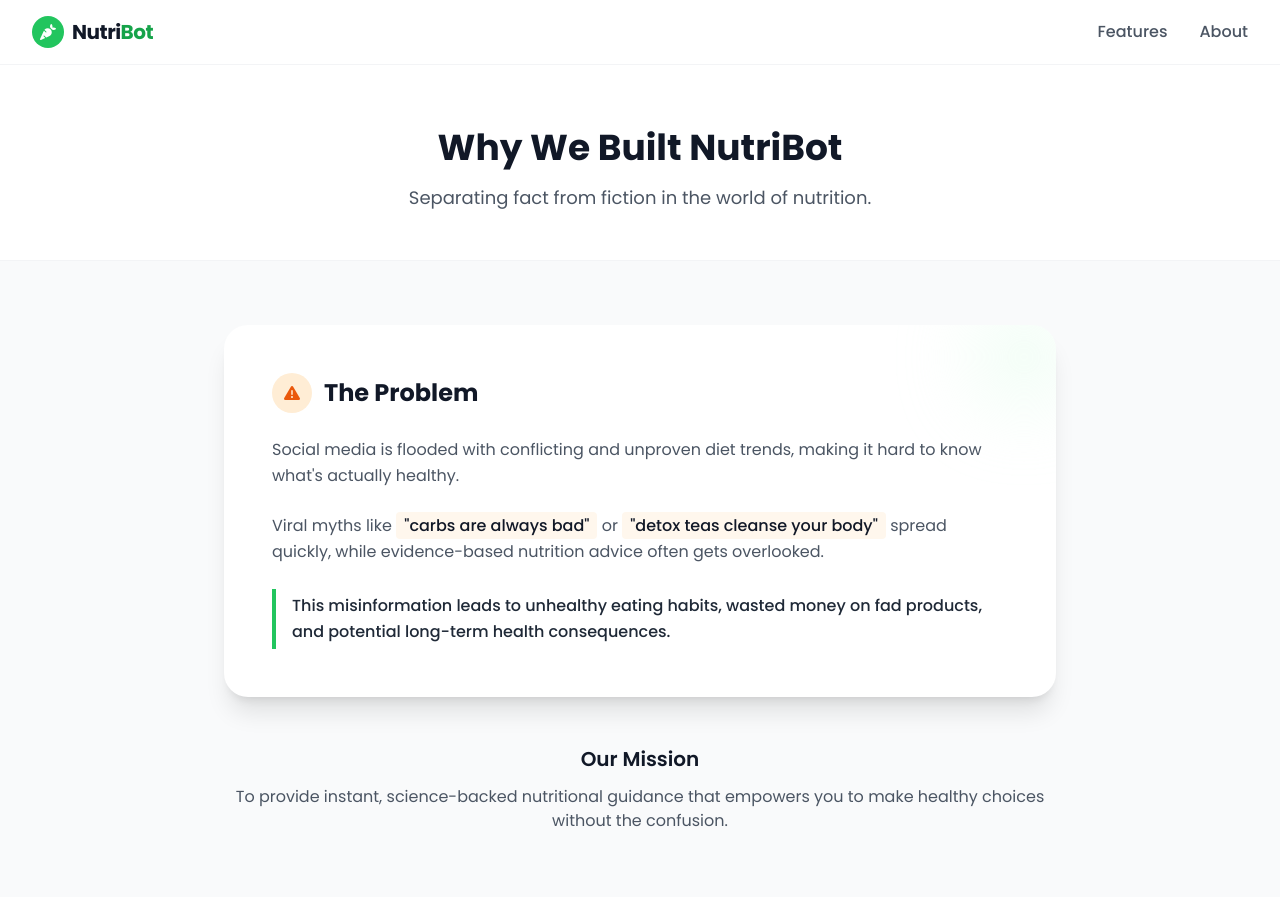
After one commit to JavSSH/scrumGang_simHackathon, a Flask app: page /about in a window 1280 px wide. The commit adds this page. Run offline with Flask 3, Linux system fonts and the light colour scheme; some libraries are stand-ins or nearby versions.

Commit message:
Separated navbar logic and added about frontend

```diff
--- a/app.py
+++ b/app.py
@@ -7,6 +7,10 @@ app = Flask(__name__)
 def index():
     return render_template("index.html")
 
+@app.route("/about")
+def about():
+    return render_template("about.html")
+
 # Testing Git
 # updating git
 #hi
--- /dev/null
+++ b/templates/about.html
@@ -0,0 +1,55 @@
+{% extends "layout.html" %}
+
+{% block content %}
+    <!-- Page Header -->
+    <div class="bg-white pt-32 pb-12 border-b border-gray-100">
+        <div class="max-w-7xl mx-auto px-4 sm:px-6 lg:px-8 text-center">
+            <h1 class="text-4xl font-bold text-gray-900 mb-4">Why We Built NutriBot</h1>
+            <p class="text-lg text-gray-600 max-w-2xl mx-auto">
+                Separating fact from fiction in the world of nutrition.
+            </p>
+        </div>
+    </div>
+
+    <!-- Main Content -->
+    <div class="py-16 bg-gray-50 min-h-[60vh]">
+        <div class="max-w-4xl mx-auto px-4 sm:px-6 lg:px-8">
+
+            <!-- Problem Statement Section -->
+            <div class="bg-white rounded-3xl shadow-xl p-8 md:p-12 overflow-hidden relative">
+                <!-- Decorative background decoration -->
+                <div class="absolute top-0 right-0 -mt-4 -mr-4 w-24 h-24 bg-leaf-100 rounded-full blur-2xl opacity-50"></div>
+
+                <div class="relative z-10">
+                    <div class="flex items-center gap-3 mb-6">
+                        <div class="w-10 h-10 bg-orange-100 text-orange-600 rounded-full flex items-center justify-center">
+                            <i class="fa-solid fa-triangle-exclamation"></i>
+                        </div>
+                        <h2 class="text-2xl font-bold text-gray-900">The Problem</h2>
+                    </div>
+
+                    <div class="prose prose-lg text-gray-600 leading-relaxed">
+                        <p class="mb-6">
+                            Social media is flooded with conflicting and unproven diet trends, making it hard to know what's actually healthy.
+                        </p>
+                        <p class="mb-6">
+                            Viral myths like <span class="font-medium text-gray-900 bg-orange-50 px-2 py-0.5 rounded">"carbs are always bad"</span> or <span class="font-medium text-gray-900 bg-orange-50 px-2 py-0.5 rounded">"detox teas cleanse your body"</span> spread quickly, while evidence-based nutrition advice often gets overlooked.
+                        </p>
+                        <p class="font-medium text-gray-800 border-l-4 border-leaf-500 pl-4 py-1">
+                            This misinformation leads to unhealthy eating habits, wasted money on fad products, and potential long-term health consequences.
+                        </p>
+                    </div>
+                </div>
+            </div>
+
+            <!-- Optional: Small Mission Statement below -->
+            <div class="mt-12 text-center">
+                <h3 class="text-xl font-semibold text-gray-900 mb-3">Our Mission</h3>
+                <p class="text-gray-600">
+                    To provide instant, science-backed nutritional guidance that empowers you to make healthy choices without the confusion.
+                </p>
+            </div>
+
+        </div>
+    </div>
+{% endblock %}
--- /dev/null
+++ b/templates/layout.html
@@ -0,0 +1,85 @@
+<!DOCTYPE html>
+<html lang="en">
+<head>
+    <meta charset="UTF-8">
+    <meta name="viewport" content="width=device-width, initial-scale=1.0">
+    <title>NutriBot - Your AI Nutritionist</title>
+
+    <!-- Link to static files (CSS/JS) -->
+    <script src="static/main.js"></script>
+    <link rel="stylesheet" href="static/styles.css">
+
+    <!-- Site Icon -->
+    <link rel="icon" type="image/x-icon" href="{{ url_for('static', filename='logo.svg') }}">
+
+    <!-- Tailwind CSS -->
+    <script src="https://cdn.tailwindcss.com"></script>
+
+    <!-- Google Fonts -->
+    <link href="https://fonts.googleapis.com/css2?family=Poppins:wght@300;400;500;600;700&display=swap" rel="stylesheet">
+
+    <!-- Font Awesome -->
+    <link rel="stylesheet" href="https://cdnjs.cloudflare.com/ajax/libs/font-awesome/6.4.0/css/all.min.css">
+
+    <script>
+        tailwind.config = {
+            theme: {
+                extend: {
+                    fontFamily: {
+                        sans: ['Poppins', 'sans-serif'],
+                    },
+                    colors: {
+                        leaf: {
+                            50: '#f0fdf4',
+                            100: '#dcfce7',
+                            200: '#bbf7d0',
+                            300: '#86efac',
+                            400: '#4ade80',
+                            500: '#22c55e',
+                            600: '#16a34a',
+                            700: '#15803d',
+                            800: '#166534',
+                            900: '#14532d',
+                        }
+                    }
+                }
+            }
+        }
+    </script>
+</head>
+<body class="bg-gray-50 text-gray-800 font-sans overflow-x-hidden">
+
+    <!-- Navigation (Common across all pages) -->
+    <nav class="fixed w-full z-50 bg-white/80 backdrop-blur-md border-b border-gray-100">
+        <div class="max-w-7xl mx-auto px-4 sm:px-6 lg:px-8">
+            <div class="flex justify-between items-center h-16">
+                <!-- Logo -->
+                <a href="{{ url_for('index') }}" class="flex-shrink-0 flex items-center gap-2 cursor-pointer">
+                    <div class="w-8 h-8 bg-leaf-500 rounded-full flex items-center justify-center text-white">
+                        <i class="fa-solid fa-carrot"></i>
+                    </div>
+                    <span class="font-bold text-xl tracking-tight text-gray-900">Nutri<span class="text-leaf-600">Bot</span></span>
+                </a>
+
+                <!-- Desktop Menu -->
+                <div class="hidden md:flex items-center space-x-8">
+                    <a href="#" class="text-gray-600 hover:text-leaf-600 transition-colors font-medium">Features</a>
+                    <a href="{{ url_for('about') }}" class="text-gray-600 hover:text-leaf-600 transition-colors font-medium">About</a>
+                </div>
+
+                <!-- Mobile Menu Button -->
+                <div class="md:hidden flex items-center">
+                    <button id="mobile-menu-btn" class="text-gray-600 hover:text-gray-900 focus:outline-none">
+                        <i class="fa-solid fa-bars text-2xl"></i>
+                    </button>
+                </div>
+            </div>
+        </div>
+    </nav>
+
+    <!-- Main Content Block -->
+    {% block content %}
+    {% endblock %}
+
+</body>
+</html>
```
Also changed, not shown: templates/index.html (+7 -80 lines), static/logo.svg (added).
